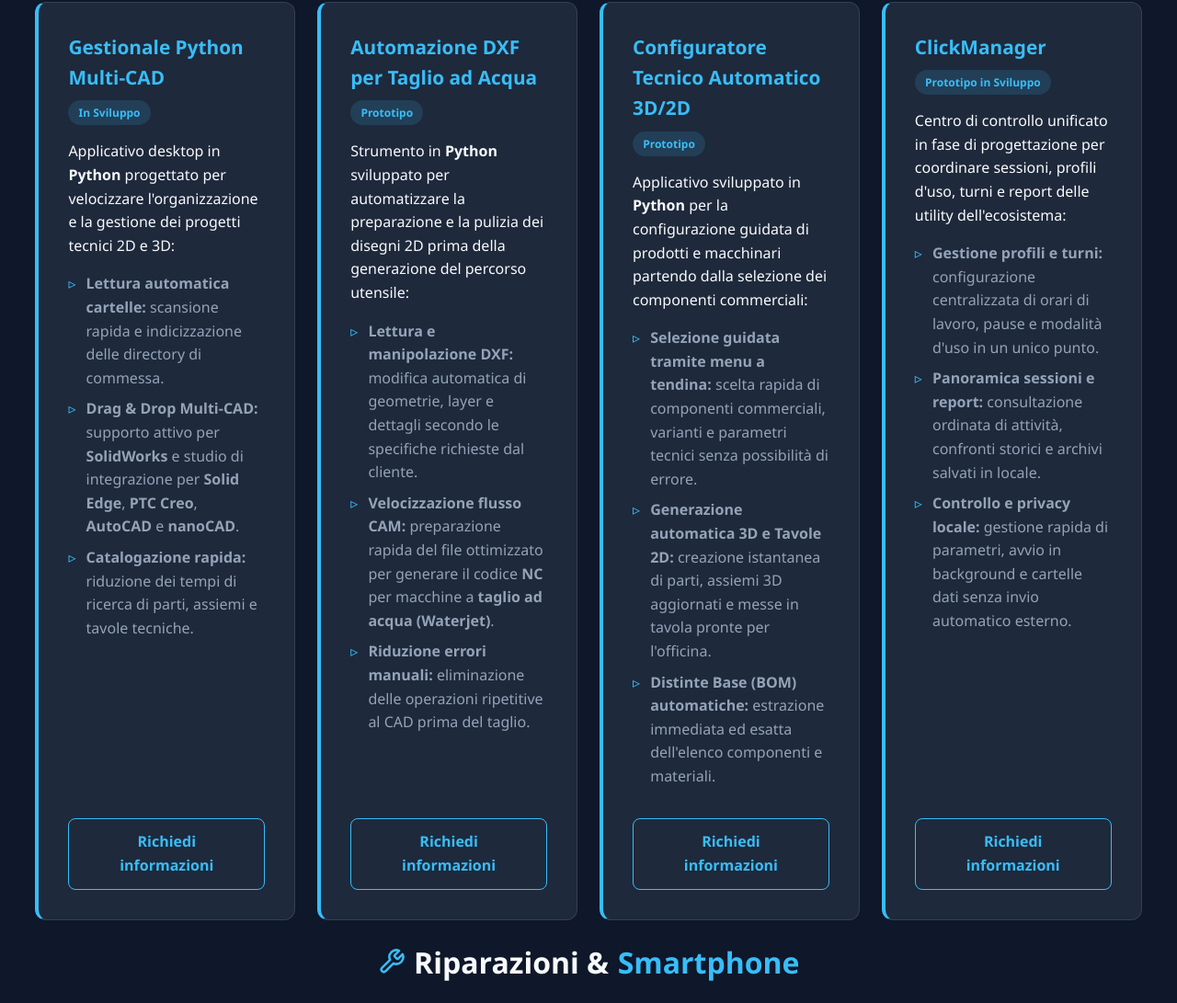
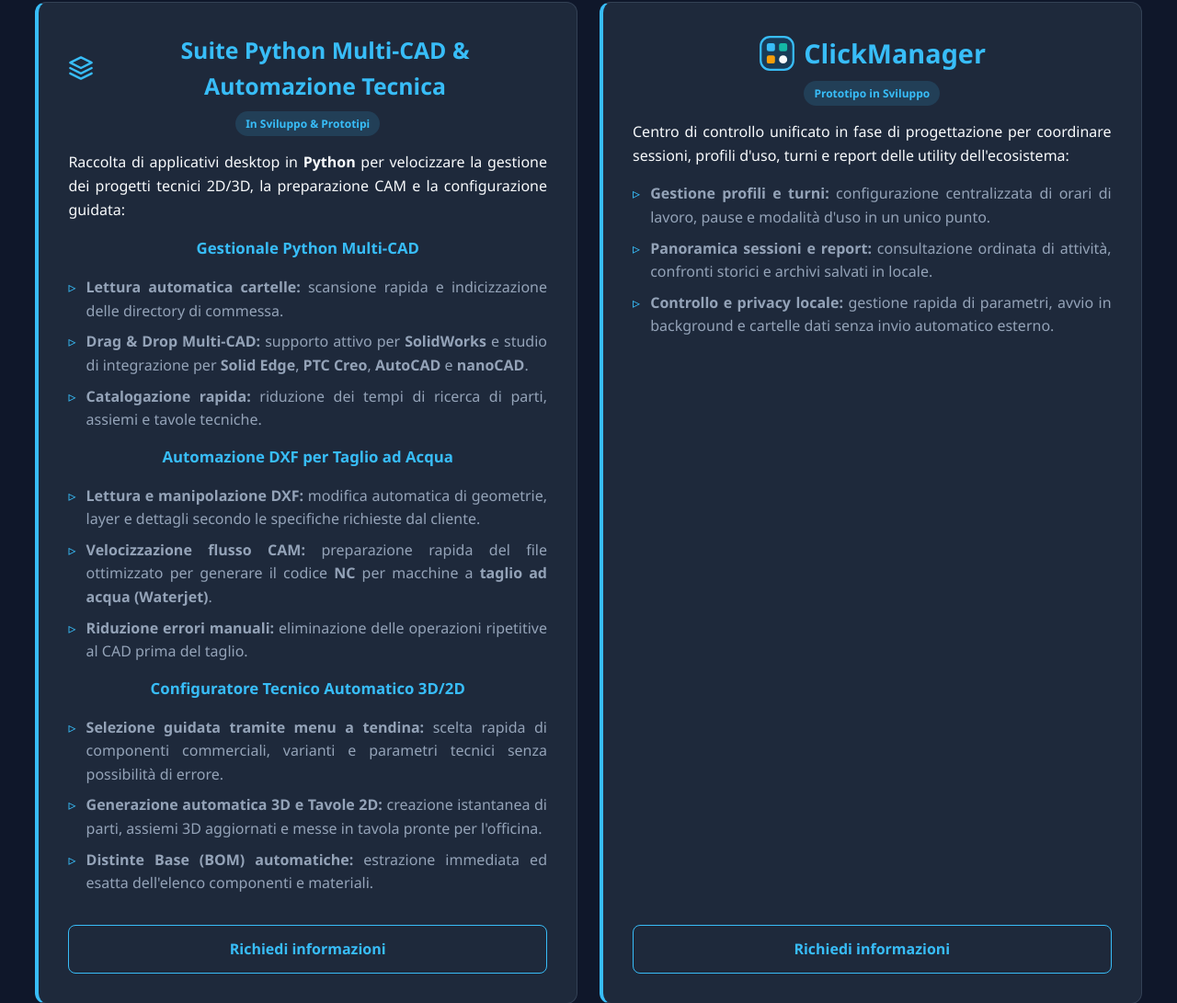
Before and after one commit to romeocaporaso/romeocaporaso.github.io, a plain HTML site: page index.html in a window 1280 px wide. Shown: the part 1108-2199 px from the top of the page at 92% size. Drawn offline with Linux system fonts and the light colour scheme.

Commit message:
Modify Card e Apply New Card in Index

```diff
--- a/index.html
+++ b/index.html
@@ -19,7 +19,7 @@
     <meta property="og:description" content="Programmazione Python con supporto AI, siti web, automazioni e riparazione display e batterie smartphone. Marche / Centro Italia o da remoto.">
 
     <style>
-         html { scroll-behavior: smooth; }
+        html { scroll-behavior: smooth; }
         section { padding: 0.8rem 5%; max-width: 1100px; margin: 0 auto; scroll-margin-top: 95px; }
         .card { background: var(--bg-card); padding: 1.5rem; border-radius: 12px; border: 1px solid #334155; transition: all 0.3s; margin-bottom: 0px; }
         .hero {
@@ -134,7 +134,7 @@
 
         .grid { display: grid; grid-template-columns: repeat(auto-fit, minmax(300px, 1fr)); gap: 1.5rem; }
         .grid-3 { display: grid; grid-template-columns: repeat(auto-fit, minmax(260px, 1fr)); gap: 1.5rem; }
-         #progetti { max-width: 1400px; padding-left: 3%; padding-right: 3%; }
+        #progetti { max-width: 1400px; padding-left: 3%; padding-right: 3%; }
 
         .card {
             background: var(--bg-card); padding: 2rem; border-radius: 12px;
@@ -142,6 +142,7 @@
         }
         .card:hover { transform: translateY(-5px); border-color: var(--accent); }
         .card h3 { color: var(--accent); margin-bottom: 0.8rem; font-size: 1.3rem; }
+        .card .subtitle { color: var(--accent); font-weight: 700; text-align: center; }
         .card ul { list-style: none; margin-top: 1rem; color: var(--text-muted); }
         .card ul li { margin-bottom: 0.5rem; padding-left: 1.2rem; position: relative; }
         .card ul li::before { content: "▹"; position: absolute; left: 0; color: var(--accent); }
@@ -449,75 +450,71 @@
         </h2>
 
         <div class="grid-3">
-            <!-- Scheda 1: Gestionale Multi-CAD -->
+            <!-- Scheda Unificata: Suite Python CAD / CAM / Configurazione -->
             <div class="card" style="border-left: 4px solid var(--accent); display: flex; flex-direction: column; justify-content: space-between;">
                 <div>
-                    <div style="display: flex; justify-content: space-between; align-items: flex-start; flex-wrap: wrap; gap: 0.5rem; margin-bottom: 1rem;">
-                        <h3 style="margin-bottom: 0;">Gestionale Python Multi-CAD</h3>
-                        <span style="background: rgba(56, 189, 248, 0.15); color: var(--accent); padding: 0.25rem 0.7rem; border-radius: 20px; font-size: 0.75rem; font-weight: 600;">In Sviluppo</span>
+                    <div style="display: flex; flex-direction: column; align-items: center; text-align: center; gap: 0.45rem; margin-bottom: 1rem;">
+                        <div style="display: inline-flex; align-items: center; justify-content: center; gap: 0.6rem;">
+                            <svg viewBox="0 0 24 24" style="width: 28px; height: 28px; stroke: var(--accent); stroke-width: 2; fill: none; stroke-linecap: round; stroke-linejoin: round; flex-shrink: 0;">
+                                <path d="M12 2L2 7l10 5 10-5-10-5z"/>
+                                <path d="M2 17l10 5 10-5"/>
+                                <path d="M2 12l10 5 10-5"/>
+                            </svg>
+                            <h3 style="margin-bottom: 0; font-size: 1.55rem;">Suite Python Multi-CAD &amp; Automazione Tecnica</h3>
+                        </div>
+                        <span style="background: rgba(56, 189, 248, 0.15); color: var(--accent); padding: 0.25rem 0.7rem; border-radius: 20px; font-size: 0.75rem; font-weight: 600;">In Sviluppo &amp; Prototipi</span>
                     </div>
-                    <p style="margin-bottom: 1rem;">Applicativo desktop in <strong>Python</strong> progettato per velocizzare l'organizzazione e la gestione dei progetti tecnici 2D e 3D:</p>
+
+                    <p style="margin-bottom: 1rem; text-align: justify;">Raccolta di applicativi desktop in <strong>Python</strong> per velocizzare la gestione dei progetti tecnici 2D/3D, la preparazione CAM e la configurazione guidata:</p>
+
+                    <div class="subtitle" style="margin-top: 12px; margin-bottom: 8px; font-size: 1.05rem;">Gestionale Python Multi-CAD</div>
                     <ul>
-                        <li><strong>Lettura automatica cartelle:</strong> scansione rapida e indicizzazione delle directory di commessa.</li>
-                        <li><strong>Drag &amp; Drop Multi-CAD:</strong> supporto attivo per <strong>SolidWorks</strong> e studio di integrazione per <strong>Solid Edge</strong>, <strong>PTC Creo</strong>, <strong>AutoCAD</strong> e <strong>nanoCAD</strong>.</li>
-                        <li><strong>Catalogazione rapida:</strong> riduzione dei tempi di ricerca di parti, assiemi e tavole tecniche.</li>
+                        <li style="text-align: justify;"><strong>Lettura automatica cartelle:</strong> scansione rapida e indicizzazione delle directory di commessa.</li>
+                        <li style="text-align: justify;"><strong>Drag &amp; Drop Multi-CAD:</strong> supporto attivo per <strong>SolidWorks</strong> e studio di integrazione per <strong>Solid Edge</strong>, <strong>PTC Creo</strong>, <strong>AutoCAD</strong> e <strong>nanoCAD</strong>.</li>
+                        <li style="text-align: justify;"><strong>Catalogazione rapida:</strong> riduzione dei tempi di ricerca di parti, assiemi e tavole tecniche.</li>
+                    </ul>
+
+                    <div class="subtitle" style="margin-top: 14px; margin-bottom: 8px; font-size: 1.05rem;">Automazione DXF per Taglio ad Acqua</div>
+                    <ul>
+                        <li style="text-align: justify;"><strong>Lettura e manipolazione DXF:</strong> modifica automatica di geometrie, layer e dettagli secondo le specifiche richieste dal cliente.</li>
+                        <li style="text-align: justify;"><strong>Velocizzazione flusso CAM:</strong> preparazione rapida del file ottimizzato per generare il codice <strong>NC</strong> per macchine a <strong>taglio ad acqua (Waterjet)</strong>.</li>
+                        <li style="text-align: justify;"><strong>Riduzione errori manuali:</strong> eliminazione delle operazioni ripetitive al CAD prima del taglio.</li>
+                    </ul>
+
+                    <div class="subtitle" style="margin-top: 14px; margin-bottom: 8px; font-size: 1.05rem;">Configuratore Tecnico Automatico 3D/2D</div>
+                    <ul>
+                        <li style="text-align: justify;"><strong>Selezione guidata tramite menu a tendina:</strong> scelta rapida di componenti commerciali, varianti e parametri tecnici senza possibilità di errore.</li>
+                        <li style="text-align: justify;"><strong>Generazione automatica 3D e Tavole 2D:</strong> creazione istantanea di parti, assiemi 3D aggiornati e messe in tavola pronte per l'officina.</li>
+                        <li style="text-align: justify;"><strong>Distinte Base (BOM) automatiche:</strong> estrazione immediata ed esatta dell'elenco componenti e materiali.</li>
                     </ul>
                 </div>
                 <div style="margin-top: 1.5rem;">
-                    <a href="#contatti" onclick="precompilaContatto('Gestionale Python Multi-CAD')" class="btn btn-outline" style="display: inline-block; width: 100%; text-align: center;">Richiedi informazioni</a>
-                </div>
-            </div>
-
-            <!-- Scheda 2: Automazione DXF per Taglio ad Acqua -->
-            <div class="card" style="border-left: 4px solid var(--accent); display: flex; flex-direction: column; justify-content: space-between;">
-                <div>
-                    <div style="display: flex; justify-content: space-between; align-items: flex-start; flex-wrap: wrap; gap: 0.5rem; margin-bottom: 1rem;">
-                        <h3 style="margin-bottom: 0;">Automazione DXF per Taglio ad Acqua</h3>
-                        <span style="background: rgba(56, 189, 248, 0.15); color: var(--accent); padding: 0.25rem 0.7rem; border-radius: 20px; font-size: 0.75rem; font-weight: 600;">Prototipo</span>
-                    </div>
-                    <p style="margin-bottom: 1rem;">Strumento in <strong>Python</strong> sviluppato per automatizzare la preparazione e la pulizia dei disegni 2D prima della generazione del percorso utensile:</p>
-                    <ul>
-                        <li><strong>Lettura e manipolazione DXF:</strong> modifica automatica di geometrie, layer e dettagli secondo le specifiche richieste dal cliente.</li>
-                        <li><strong>Velocizzazione flusso CAM:</strong> preparazione rapida del file ottimizzato per generare il codice <strong>NC</strong> per macchine a <strong>taglio ad acqua (Waterjet)</strong>.</li>
-                        <li><strong>Riduzione errori manuali:</strong> eliminazione delle operazioni ripetitive al CAD prima del taglio.</li>
-                    </ul>
-                </div>
-                <div style="margin-top: 1.5rem;">
-                    <a href="#contatti" onclick="precompilaContatto('Automazione DXF per Taglio ad Acqua')" class="btn btn-outline" style="display: inline-block; width: 100%; text-align: center;">Richiedi informazioni</a>
-                </div>
-            </div>
-
-            <!-- Scheda 3: Configuratore Tecnico 3D/2D Prototipo -->
-            <div class="card" style="border-left: 4px solid var(--accent); display: flex; flex-direction: column; justify-content: space-between;">
-                <div>
-                    <div style="display: flex; justify-content: space-between; align-items: flex-start; flex-wrap: wrap; gap: 0.5rem; margin-bottom: 1rem;">
-                        <h3 style="margin-bottom: 0;">Configuratore Tecnico Automatico 3D/2D</h3>
-                        <span style="background: rgba(56, 189, 248, 0.15); color: var(--accent); padding: 0.25rem 0.7rem; border-radius: 20px; font-size: 0.75rem; font-weight: 600;">Prototipo</span>
-                    </div>
-                    <p style="margin-bottom: 1rem;">Applicativo sviluppato in <strong>Python</strong> per la configurazione guidata di prodotti e macchinari partendo dalla selezione dei componenti commerciali:</p>
-                    <ul>
-                        <li><strong>Selezione guidata tramite menu a tendina:</strong> scelta rapida di componenti commerciali, varianti e parametri tecnici senza possibilità di errore.</li>
-                        <li><strong>Generazione automatica 3D e Tavole 2D:</strong> creazione istantanea di parti, assiemi 3D aggiornati e messe in tavola pronte per l'officina.</li>
-                        <li><strong>Distinte Base (BOM) automatiche:</strong> estrazione immediata ed esatta dell'elenco componenti e materiali.</li>
-                    </ul>
-                </div>
-                <div style="margin-top: 1.5rem;">
-                    <a href="#contatti" onclick="precompilaContatto('Configuratore Tecnico Automatico 3D/2D')" class="btn btn-outline" style="display: inline-block; width: 100%; text-align: center;">Richiedi informazioni</a>
+                    <a href="#contatti" onclick="precompilaContatto('Suite Python Multi-CAD & Automazione Tecnica')" class="btn btn-outline" style="display: inline-block; width: 100%; text-align: center;">Richiedi informazioni</a>
                 </div>
             </div>
 
             <!-- Scheda 4: ClickManager (Prototipo in Sviluppo) -->
             <div class="card" style="border-left: 4px solid var(--accent); display: flex; flex-direction: column; justify-content: space-between;">
                 <div>
-                    <div style="display: flex; justify-content: space-between; align-items: flex-start; flex-wrap: wrap; gap: 0.5rem; margin-bottom: 1rem;">
-                        <h3 style="margin-bottom: 0;">ClickManager</h3>
+                    <div style="display: flex; flex-direction: column; align-items: center; text-align: center; gap: 0.45rem; margin-bottom: 1rem;">
+                        <div style="display: inline-flex; align-items: center; justify-content: center; gap: 0.6rem;">
+                            <svg width="40" height="40" viewBox="0 0 36 36" fill="none" xmlns="http://www.w3.org/2000/svg" aria-hidden="true" style="flex-shrink: 0;">
+                                <rect x="2" y="2" width="32" height="32" rx="9" fill="#0284C7" fill-opacity="0.2" stroke="#38BDF8" stroke-width="2"/>
+                                <rect x="8" y="8" width="8" height="8" rx="2" fill="#38BDF8"/>
+                                <rect x="20" y="8" width="8" height="8" rx="2" fill="#14B8A6"/>
+                                <rect x="8" y="20" width="8" height="8" rx="2" fill="#F59E0B"/>
+                                <circle cx="24" cy="24" r="4" fill="#F8FAFC"/>
+                            </svg>
+                            <h3 style="margin-bottom: 0; font-size: 1.8rem;">ClickManager</h3>
+                        </div>
                         <span style="background: rgba(56, 189, 248, 0.15); color: var(--accent); padding: 0.25rem 0.7rem; border-radius: 20px; font-size: 0.75rem; font-weight: 600;">Prototipo in Sviluppo</span>
                     </div>
-                    <p style="margin-bottom: 1rem;">Centro di controllo unificato in fase di progettazione per coordinare sessioni, profili d'uso, turni e report delle utility dell'ecosistema:</p>
+
+                    <p style="margin-bottom: 1rem; text-align: justify;">Centro di controllo unificato in fase di progettazione per coordinare sessioni, profili d'uso, turni e report delle utility dell'ecosistema:</p>
                     <ul>
-                        <li><strong>Gestione profili e turni:</strong> configurazione centralizzata di orari di lavoro, pause e modalità d'uso in un unico punto.</li>
-                        <li><strong>Panoramica sessioni e report:</strong> consultazione ordinata di attività, confronti storici e archivi salvati in locale.</li>
-                        <li><strong>Controllo e privacy locale:</strong> gestione rapida di parametri, avvio in background e cartelle dati senza invio automatico esterno.</li>
+                        <li style="text-align: justify;"><strong>Gestione profili e turni:</strong> configurazione centralizzata di orari di lavoro, pause e modalità d'uso in un unico punto.</li>
+                        <li style="text-align: justify;"><strong>Panoramica sessioni e report:</strong> consultazione ordinata di attività, confronti storici e archivi salvati in locale.</li>
+                        <li style="text-align: justify;"><strong>Controllo e privacy locale:</strong> gestione rapida di parametri, avvio in background e cartelle dati senza invio automatico esterno.</li>
                     </ul>
                 </div>
                 <div style="margin-top: 1.5rem;">
```
